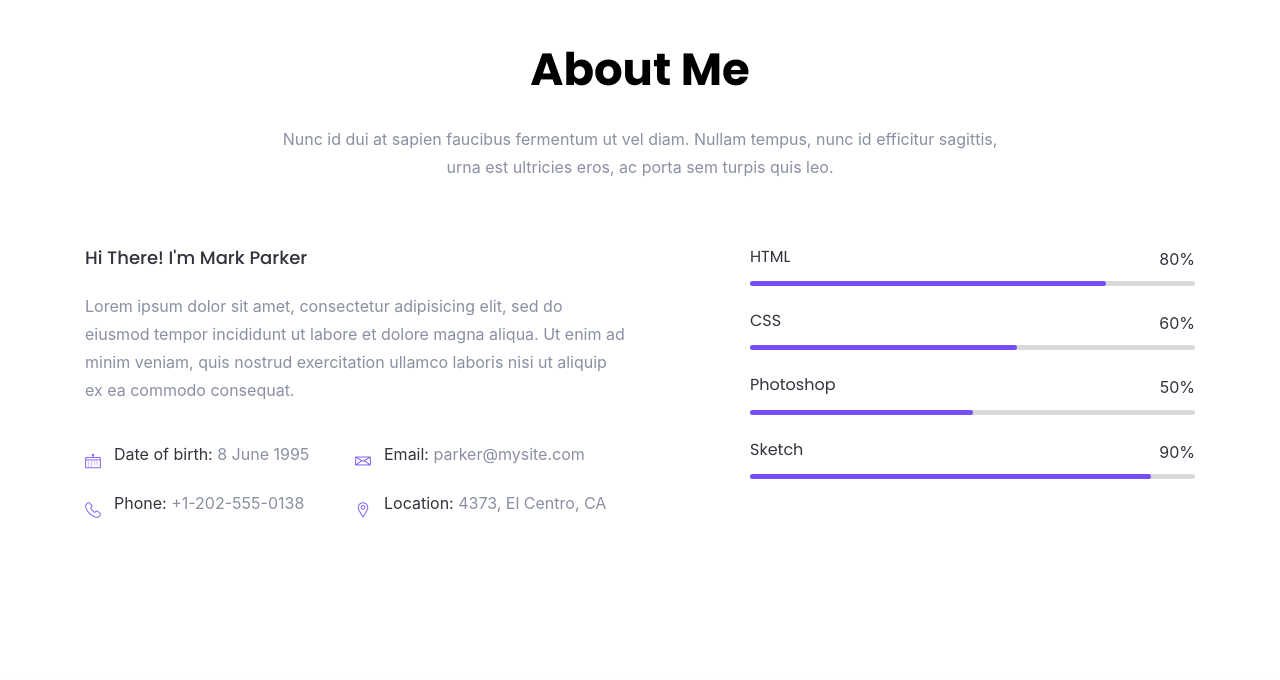
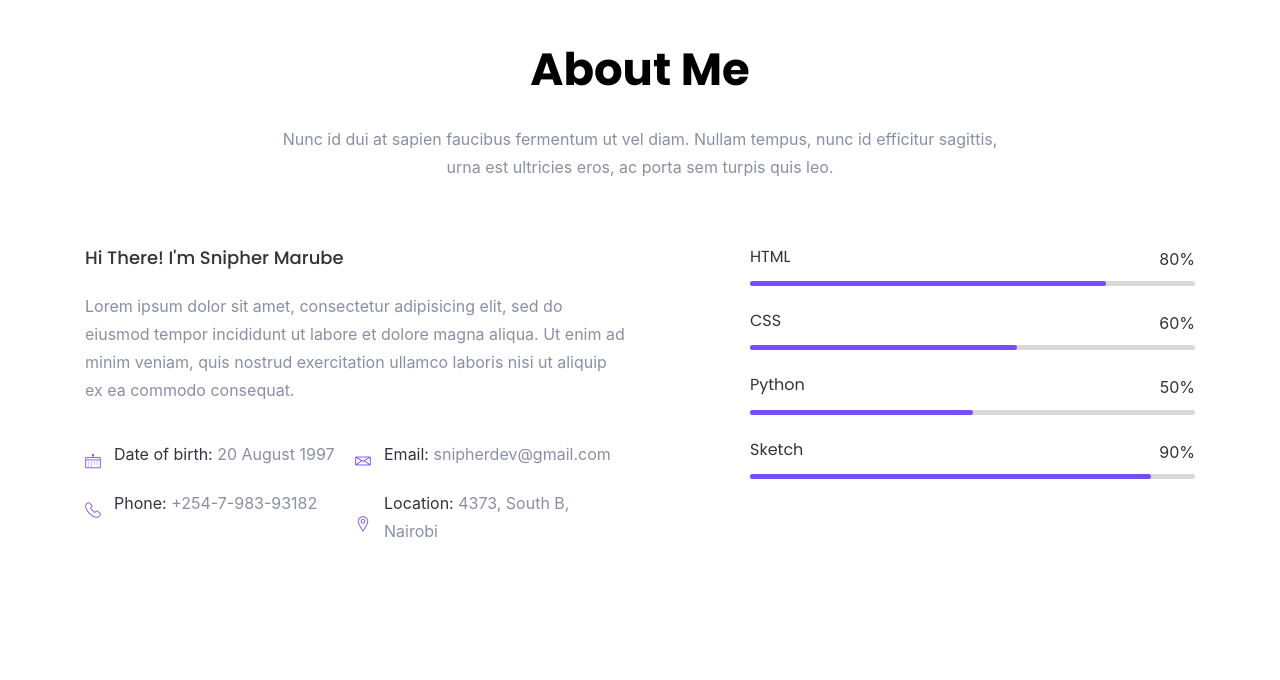
Before and after one commit to snipher-marube/newPersonal, a Django app: page / in a window 1280 px wide. Shown: the part 902-1582 px from the top of the page. Run offline with Django 3.2, Linux system fonts and the light colour scheme; some libraries are stand-ins or nearby versions; some web fonts are replaced.

Commit message:
initial commit

```diff
--- a/templates/portifolio/index.html
+++ b/templates/portifolio/index.html
@@ -184,7 +184,7 @@
             <div class="row">
                 <div class="col-lg-6">
                     <div class="about-content mt-50">
-                        <h5 class="about-title">Hi There! I'm Mark Parker</h5>
+                        <h5 class="about-title">Hi There! I'm Snipher Marube</h5>
                         <p>Lorem ipsum dolor sit amet, consectetur adipisicing elit, sed do eiusmod tempor incididunt ut labore et dolore magna aliqua. Ut enim ad minim veniam, quis nostrud exercitation ullamco laboris nisi ut aliquip ex ea commodo consequat.</p>
                         <ul class="clearfix">
                             <li>
@@ -193,7 +193,7 @@
                                         <i class="lni-calendar"></i>
                                     </div>
                                     <div class="info-text">
-                                        <p><span>Date of birth:</span> 8 June 1995</p>
+                                        <p><span>Date of birth:</span> 20 August 1997</p>
                                     </div>
                                 </div> <!-- single info -->
                             </li>
@@ -203,7 +203,7 @@
                                         <i class="lni-envelope"></i>
                                     </div>
                                     <div class="info-text">
-                                        <p><span>Email:</span> parker@mysite.com</p>
+                                        <p><span>Email:</span> snipherdev@gmail.com</p>
                                     </div>
                                 </div> <!-- single info -->
                             </li>
@@ -213,7 +213,7 @@
                                         <i class="lni-phone-handset"></i>
                                     </div>
                                     <div class="info-text">
-                                        <p><span>Phone:</span> +1-202-555-0138</p>
+                                        <p><span>Phone:</span> +254-7-983-93182</p>
                                     </div>
                                 </div> <!-- single info -->
                             </li>
@@ -223,7 +223,7 @@
                                         <i class="lni-map-marker"></i>
                                     </div>
                                     <div class="info-text">
-                                        <p><span>Location:</span> 4373, El Centro, CA</p>
+                                        <p><span>Location:</span> 4373, South B, Nairobi</p>
                                     </div>
                                 </div> <!-- single info -->
                             </li>
@@ -266,7 +266,7 @@
                         </div> <!-- skill item -->
                         <div class="skill-item mt-25">
                             <div class="skill-header">
-                                <h6 class="skill-title">Photoshop</h6>
+                                <h6 class="skill-title">Python</h6>
                                 <div class="skill-percentage">
                                     <div class="count-box counted">
                                         <span class="counter">50</span>
```
